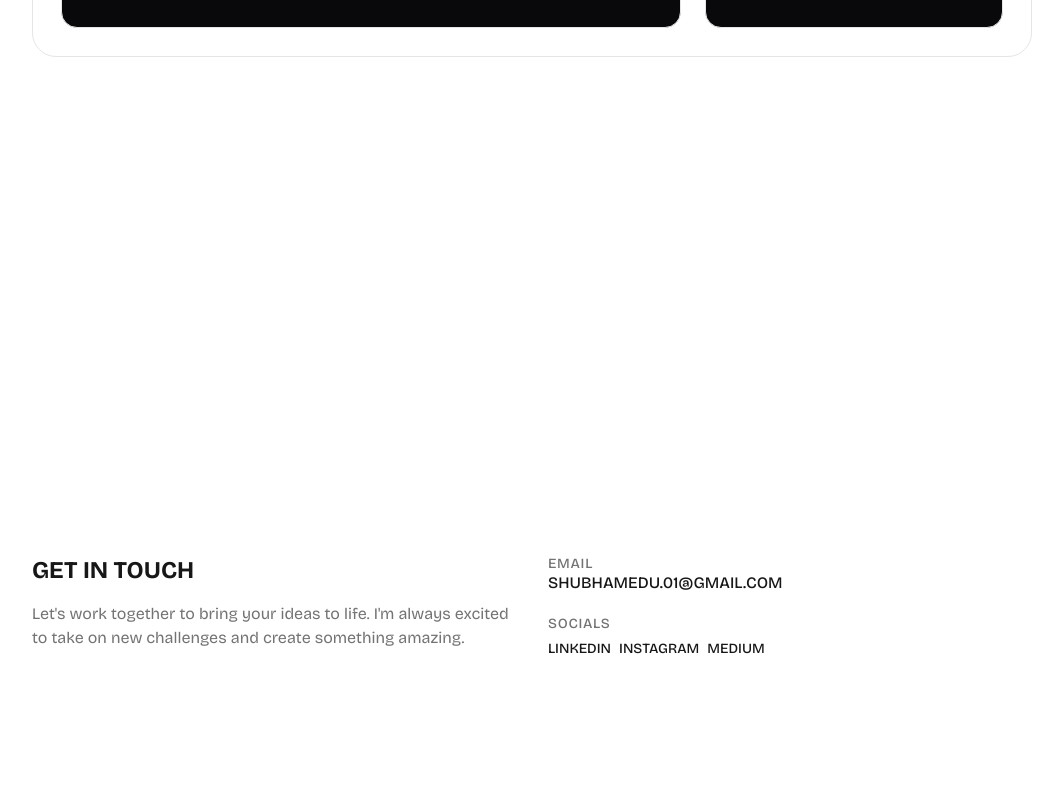
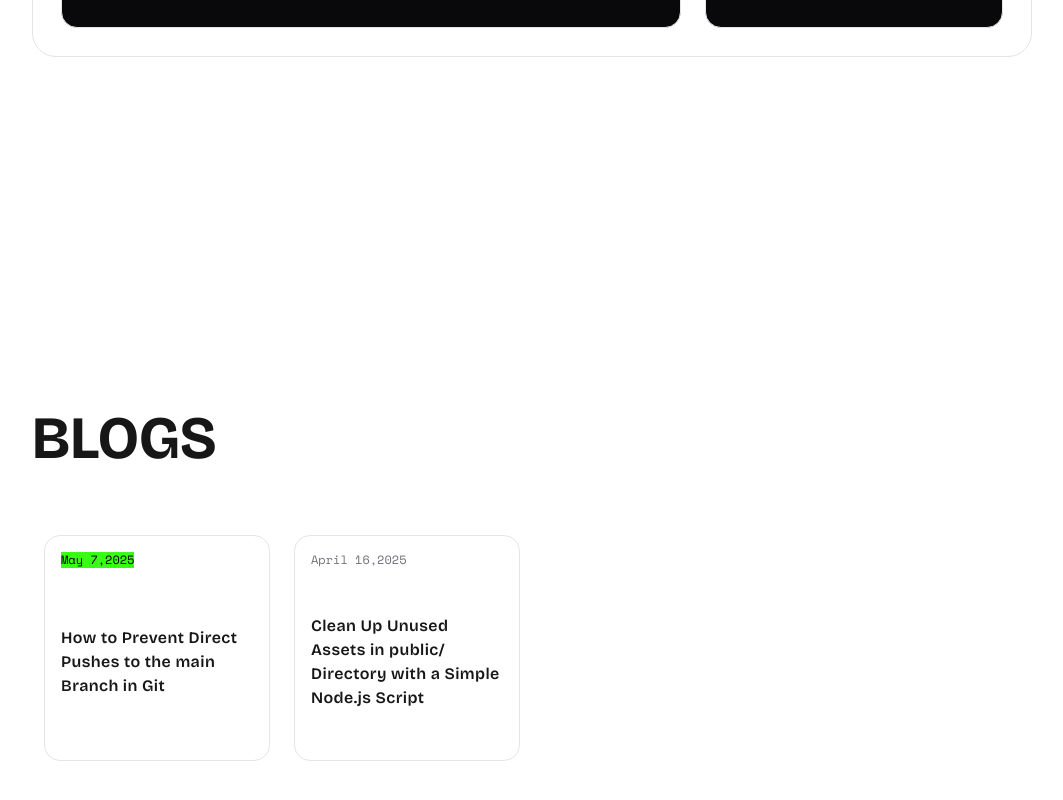
Before and after one commit to 10shubham01/portfolio3.O, a Next.js app: page / in a window 1280 px wide. Shown: the part 2230-3030 px from the top of the page, without its empty margins (108-1171 px from the left). Built offline with nearby package versions, Linux system fonts and the light colour scheme.

Commit message:
blogs added

```diff
--- a/app/page.tsx
+++ b/app/page.tsx
@@ -2,10 +2,11 @@ import Artboard from "@/components/Artboard";
 import ScrollAnimatedText from "@/components/ScrollAnimationText";
 import React from "react";
 import { Bricolage_Grotesque } from "next/font/google";
-import { experience, WHAT_CAN_I_DO } from "@/constants";
+import { blogs, experience, WHAT_CAN_I_DO } from "@/constants";
 import { TextGenerateEffect } from "@/components/TextGenratedEffect";
 import HoverFlipText from "@/components/HoverFlipText";
 import BentoGrid from "@/components/BentoGrid";
+import Blogs from "@/components/Blogs";
 
 const spacemono = Bricolage_Grotesque({
   subsets: ["latin"],
@@ -42,6 +43,12 @@ const Page = () => {
         className="sm:p-10 sm:pt-0 pt-0 p-2  sm:!px-35 !px-10 py-20 sm:h-screen h-auto flex-col flex justify-center items-center "
       >
         <BentoGrid items={experience}></BentoGrid>
+      </section>
+      <section
+        id="blogs"
+        className="sm:p-10 sm:pt-0 pt-0 p-2  sm:!px-35 !px-10 py-20 sm:h-screen h-auto flex-col flex justify-center items-center "
+      >
+        <Blogs items={blogs}></Blogs>
       </section>
       <section
         id="contact"
--- /dev/null
+++ b/components/Blogs.tsx
@@ -0,0 +1,113 @@
+"use client";
+import { cn } from "@/lib/utils";
+import { AnimatePresence, LayoutGroup, motion } from "framer-motion";
+import { useState } from "react";
+import HoverFlipText from "./HoverFlipText";
+import Alien from "./Alien";
+
+const Blogs = ({
+  items,
+  className,
+}: {
+  // eslint-disable-next-line @typescript-eslint/no-explicit-any
+  items: any[];
+  className?: string;
+}) => {
+  const [hoveredIndex, setHoveredIndex] = useState<number | null>(null);
+
+  return (
+    <div className={cn("relative ", className)}>
+      <HoverFlipText
+        primary="BLOGS"
+        className="absolute text-foreground sm:text-6xl text-2xl font-bold text-left -top-4  sm:-top-12 bg-background"
+      ></HoverFlipText>
+      <LayoutGroup>
+        <div className="grid gap-0 grid-cols-2 sm:grid-cols-4 auto-rows-[minmax(120px,1fr)] transition-all  overflow-hidden ">
+          {items.map((item, idx) => (
+            <motion.div
+              key={item.id}
+              layout
+              initial={{ opacity: 0, x: 100 }}
+              whileInView={{ opacity: 1, x: 0 }}
+              viewport={{ once: true, amount: 0.2 }}
+              transition={{
+                layout: { duration: 0.7, type: "spring", bounce: 0 },
+                duration: 1,
+                delay: idx * 0.2,
+                type: "spring",
+                bounce: 0.1,
+              }}
+              onMouseEnter={() => setHoveredIndex(idx)}
+              onMouseLeave={() => setHoveredIndex(null)}
+              className={cn("relative group cursor-pointer block p-2 sm:p-3")}
+            >
+              <AnimatePresence>
+                {hoveredIndex === idx && (
+                  <motion.span
+                    className="absolute inset-0 h-full w-full border rounded-3xl bg-background invert z-50"
+                    layoutId="hoverBackground"
+                    initial={{ opacity: 1 }}
+                    animate={{ opacity: 1, transition: { duration: 0.2 } }}
+                    exit={{ opacity: 1, transition: { duration: 0.2 } }}
+                  />
+                )}
+              </AnimatePresence>
+
+              <Card
+                className={cn(
+                  "aspect-square",
+                  hoveredIndex === idx ? "!bg-background invert border-0" : ""
+                )}
+              >
+                {/* Index number visible everywhere */}
+                <Alien
+                  text={item.created_at}
+                  className={`text-zinc-500 text-xs font-mono z-40 ${
+                    item.created_at === "May 7,2025" &&
+                    "!text-black bg-[#39ff14]"
+                  }`}
+                ></Alien>
+                <div className="flex flex-col justify-center h-full">
+                  <CardTitle className="font-semibold text-base mb-1">
+                    {item.title}
+                  </CardTitle>
+                </div>
+              </Card>
+            </motion.div>
+          ))}
+        </div>
+      </LayoutGroup>
+    </div>
+  );
+};
+
+// ---- Reusable Card Components ----
+const Card = ({
+  className,
+  children,
+}: {
+  className?: string;
+  children: React.ReactNode;
+}) => (
+  <div
+    className={cn(
+      "rounded-2xl h-full w-full p-4 overflow-hidden bg-background  border border-zinc-800 group-hover:border-zinc-700 relative transition-all duration-300 text-foreground z-100",
+      className
+    )}
+  >
+    {children}
+  </div>
+);
+
+const CardTitle = ({
+  className,
+  children,
+}: {
+  className?: string;
+  children: React.ReactNode;
+}) => (
+  <h4 className={cn(" font-semibold tracking-wide text-lg mb-1", className)}>
+    {children}
+  </h4>
+);
+export default Blogs;
--- a/constants/index.ts
+++ b/constants/index.ts
@@ -1,3 +1,4 @@
+
 export const WHAT_CAN_I_DO = [
   // First line
   {
@@ -125,3 +126,18 @@ export const experience = [
     link: "https://www.mountblue.io/",
   },
 ];
+
+export const blogs = [
+  {
+    id: 1,
+    title: "How to Prevent Direct Pushes to the main Branch in Git",
+    created_at: "May 7,2025",
+    link: "https://medium.com/@10shubham01/how-to-prevent-direct-pushes-to-the-main-branch-in-git-18c9237c39e3",
+  },
+ {
+    id: 2,
+    title: "Clean Up Unused Assets in public/ Directory with a Simple Node.js Script",
+    created_at: "April 16,2025",
+    link: "https://medium.com/@10shubham01/clean-up-unused-assets-in-public-directory-with-a-simple-node-js-script-fd055f58b5a9",
+  },
+];
```
